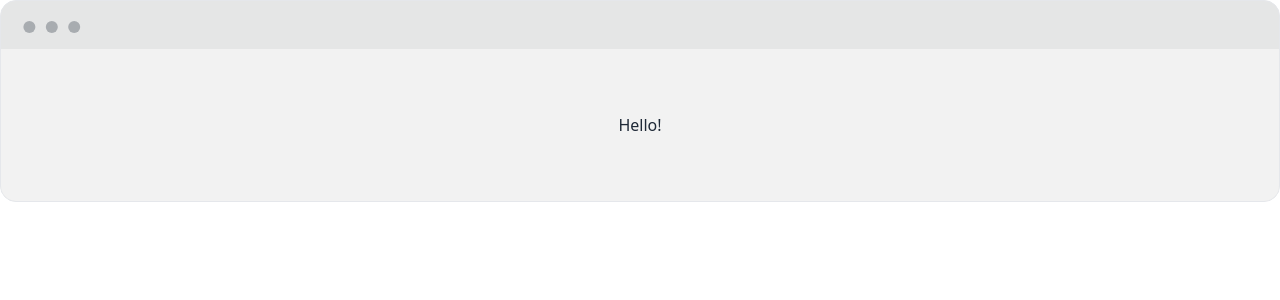
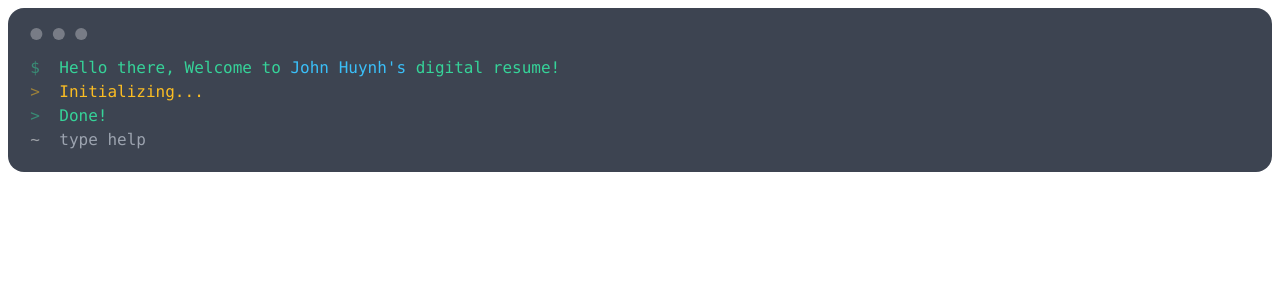
Before and after one commit to Here2Huynh/Digital-Resume, a React (Create React App) app: page / in a window 1280 px wide. Shown: the top 300 px of the page. Built offline with nearby package versions, Linux system fonts and the light colour scheme.

Commit message:
added terminal and basic commandlines

```diff
--- a/src/components/App.js
+++ b/src/components/App.js
@@ -1,9 +1,10 @@
 import React from "react";
+import TerminalWindow from "./TerminalWindow";
 
 const App = () => {
   return (
-    <div className="mockup-window border bg-base-300">
-      <div className="flex justify-center px-4 py-16 bg-base-200">Hello!</div>
+    <div className="m-2">
+      <TerminalWindow />
     </div>
   );
 };
--- /dev/null
+++ b/src/components/CommandLine.js
@@ -0,0 +1,15 @@
+import React, { useState } from "react";
+
+const CommandLine = ({ dataPrefix, classes, children }) => {
+  // TODO: add type writer effect option
+
+  return (
+    <div>
+      <pre data-prefix={dataPrefix} className={classes}>
+        <code>{children}</code>
+      </pre>
+    </div>
+  );
+};
+
+export default CommandLine;
--- /dev/null
+++ b/src/components/TerminalWindow.js
@@ -0,0 +1,32 @@
+import React from "react";
+import CommandLine from "./CommandLine";
+
+class TerminalWindow extends React.Component {
+  render() {
+    return (
+      <div className="mockup-code">
+        <CommandLine dataPrefix={"$"} classes={"text-success"}>
+          Hello there, Welcome to
+          <span className="text-info"> John Huynh's </span>
+          digital resume!
+        </CommandLine>
+        <CommandLine dataPrefix={">"} classes={"text-warning"}>
+          Initializing...
+        </CommandLine>
+        <CommandLine dataPrefix={">"} classes={"text-success"}>
+          Done!
+        </CommandLine>
+        <CommandLine dataPrefix={"~"}>
+          <input
+            autoFocus
+            type="text"
+            placeholder="type help"
+            className="w-full max-w-xs bg-transparent focus:outline-none"
+          />
+        </CommandLine>
+      </div>
+    );
+  }
+}
+
+export default TerminalWindow;
--- /dev/null
+++ b/src/components/TypeWriter.js
@@ -0,0 +1,10 @@
+// https://codesandbox.io/s/react-typewriter-effect-rdis2?file=/components/Typewriter.js
+import React, { useState } from "react";
+
+const TypeWriter = () => {
+  const [text, setText] = useState("");
+
+  return <span>{text}</span>;
+};
+
+export default TypeWriter;
```
